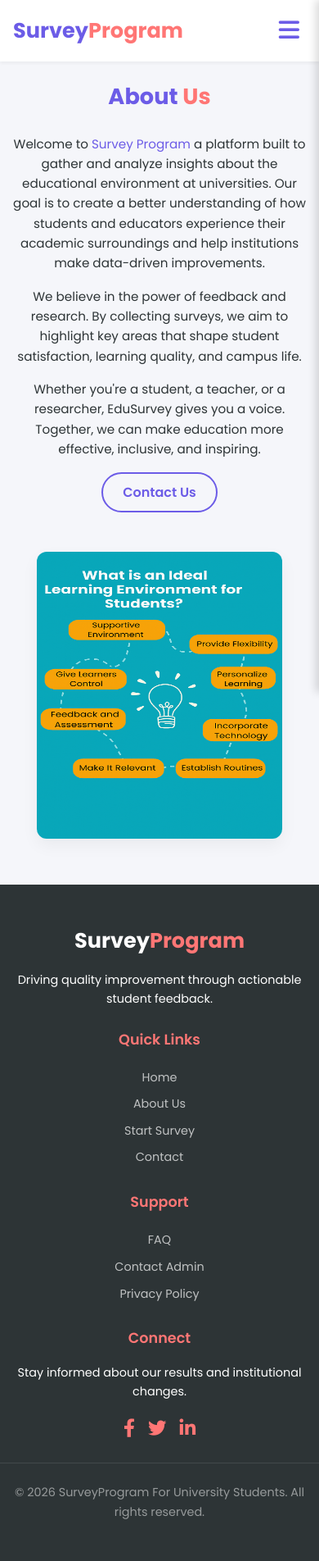
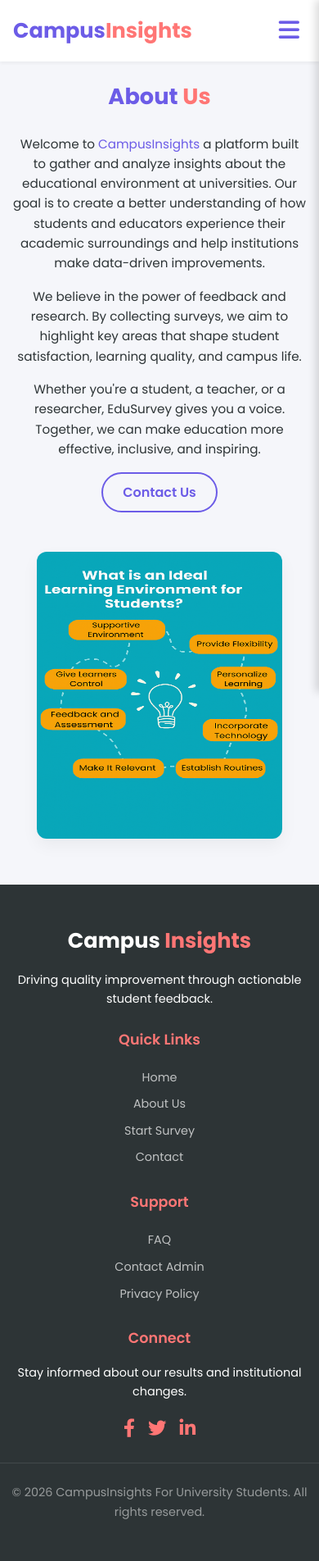
Before and after one commit to muhammadshaharyaraulakh/CampusInsights, a PHP site: page /pages/about.php in a window 390 px wide. Shown: the whole page at 82% size. Run offline with PHP 8.4, Linux system fonts and the light colour scheme.

Commit message:
Refactor footer and header to update branding from "Survey Program" to "CampusInsights"; clean up responsiveness CSS and remove unused session file.

```diff
--- a/Database/SurveyProgram.sql
+++ b/Database/SurveyProgram.sql
@@ -35,5 +35,3 @@ CREATE TABLE survey_progress (
     FOREIGN KEY (user_id) REFERENCES user(id) ON DELETE CASCADE,
     UNIQUE KEY (user_id, section_number)
 );
-DROP TABLE survey_progress;
-SELECT * FROM survey_progress;
--- a/assests/css/responsiveness.css
+++ b/assests/css/responsiveness.css
@@ -1,13 +1,11 @@
-/* ==================================== MEDIA QUERIES (RESPONSIVENESS) ==================================== */
 
-/* Tablet / Medium Screens (Max-width: 1199px) */
 @media (max-width: 1199px) {
     .hero h1 {
         font-size: 3.5rem;
     }
 }
 
-/* Tablet / Small Screens (Max-width: 991px) */
+
 @media (max-width: 991px) {
 
     .nav-links,
@@ -38,9 +36,7 @@
     }
 }
 
-/* Tablet to Mobile Transition (Max-width: 768px) */
 @media (max-width: 768px) {
-    /* Global Mobile Screen base adjustments (from 767px) */
     h1 {
         font-size: 2.2rem;
     }
@@ -75,13 +71,11 @@
         margin-right: 0;
     }
 
-    /* Activity Log */
     .log-header {
         flex-direction: column;
         gap: 0.3rem;
     }
 
-    /* Survey Forms (Student/Teacher) */
     .form-row {
         flex-direction: column;
         grid-template-columns: 1fr;
@@ -105,11 +99,9 @@
     }
 
     .success-content {
-        /* Merged from Teacher/Student survey styles */
         padding: 20px 30px;
     }
 
-    /* Contact Section */
     .section-header h2 {
         font-size: 2.2rem;
     }
@@ -127,7 +119,6 @@
         width: 100%;
     }
 
-    /* About Us */
     .about-container {
         text-align: center;
     }
@@ -148,7 +139,6 @@
         width: 470px;
     }
 
-    /* Privacy Policy */
     .privacy-policy {
         padding: var(--spacing-md);
         margin-top: var(--spacing-md);
@@ -168,7 +158,6 @@
     }
 }
 
-/* Small Mobile Devices (Max-width: 575px) */
 @media (max-width: 575px) {
     .container {
         padding: 0 var(--spacing-sm);
@@ -198,9 +187,7 @@
     }
 }
 
-/* Phone Screens (Max-width: 480px) */
 @media (max-width: 480px) {
-    /* Survey & Form Adjustments */
     .survey-section {
         padding: 1rem;
     }
@@ -223,7 +210,6 @@
         font-size: 1.4rem;
     }
 
-    /* Final Suggestions */
     .survey-page[data-step="6"] .navigation-buttons {
         flex-direction: column;
     }
@@ -237,7 +223,6 @@
         font-size: 0.95rem;
     }
 
-    /* Success Message */
     .success-content {
         padding: 5px 5px;
     }
@@ -246,7 +231,6 @@
         font-size: 0.5rem;
     }
 
-    /* About Us */
     .about-image {
         flex: 1 1 50px;
     }
@@ -264,7 +248,6 @@
         height: 350px;
     }
 
-    /* Privacy Policy */
     .privacy-policy {
         padding: var(--spacing-sm);
     }
@@ -294,7 +277,6 @@
 
 }
 
-/* Very Small Phones (Max-width: 400px) */
 @media(max-width: 400px) {
     .error-card h1 {
         font-size: 4rem;
@@ -305,9 +287,7 @@
     }
 }
 
-/* Smallest Screens (Max-width: 320px) */
 @media (max-width: 320px) {
-    /* Final Suggestions */
     .full-width-feedback textarea {
         min-height: 120px;
         font-size: 0.9rem;
@@ -322,7 +302,6 @@
         font-size: 0.85rem;
     }
 
-    /* About Us */
     .about-content h1 {
         font-size: 1.5rem;
     }
@@ -336,7 +315,6 @@
         height: 400px;
     }
 
-    /* Privacy Policy */
     .privacy-policy {
         padding: 1rem;
         border-radius: 8px;
@@ -360,49 +338,40 @@
         padding: 0.65rem 1rem;
     }
 }
-/* ==================================== ACTIVITY LOG RESPONSIVENESS ==================================== */
 
-/* Tablet & Smaller Screens (Max-width: 768px) */
 @media (max-width: 768px) {
-    /* Main container spacing */
     .container-activity {
         margin-top: var(--spacing-md);
         padding-left: var(--spacing-sm);
         padding-right: var(--spacing-sm);
     }
 
-    /* Log Card adjustments */
     .log-card {
         padding: 0.9rem;
     }
 
-    /* Header stacking */
     .log-header {
         flex-direction: column;
         align-items: flex-start;
-        gap: 0.4rem; /* Add space between type and date */
+        gap: 0.4rem;
         margin-bottom: 0.75rem;
     }
 
-    /* Ensure log type remains clear */
     .log-type {
         font-size: 0.9rem;
     }
 
-    /* Reduce font size for detailed info */
     .log-details {
         font-size: 0.85rem;
-        color: var(--color-text); /* Make the main details easier to read */
+        color: var(--color-text);
         margin-bottom: 0.5rem;
     }
 
-    /* Style for the 'Accessed via' details from PHP */
     .log-details i {
         color: var(--color-primary);
         margin-right: 5px;
     }
 
-    /* Raw Data Summary Toggle */
     .log-details details summary {
         font-size: 0.8rem;
         color: var(--color-gray);
@@ -413,7 +382,6 @@
     }
 }
 
-/* Small Mobile Devices (Max-width: 480px) */
 @media (max-width: 480px) {
     .container-activity h1 {
         font-size: 1.8rem;
@@ -433,7 +401,6 @@
         font-size: 0.9rem;
     }
 
-    /* Ensure the type badge still looks good */
     .log-type {
         padding: 0.15rem 0.4rem;
         font-size: 0.75rem;
--- a/includes/footer.php
+++ b/includes/footer.php
@@ -1,7 +1,8 @@
  <footer class="footer" id="contact">
      <div class="container footer-content">
          <div class="footer-col">
-             <a href="/index.php" class="logo">Survey<span>Program</span></a>
+             <a href="/index.php" class="logo">Campus
+<span>Insights</span></a>
              <p>Driving quality improvement through actionable student feedback.</p>
          </div>
 
@@ -35,7 +36,7 @@
          </div>
      </div>
      <div class="footer-bottom">
-         &copy; <span id="Year"></span> SurveyProgram For University Students. All rights reserved.
+         &copy; <span id="Year"></span> CampusInsights For University Students. All rights reserved.
      </div>
  </footer>
 
--- a/includes/header.php
+++ b/includes/header.php
@@ -7,7 +7,7 @@ require __DIR__ . "/../config/config.php";
 <head>
     <meta charset="UTF-8">
     <meta name="viewport" content="width=device-width, initial-scale=1.0">
-    <title>Survey Program</title>
+    <title>CampusInsights</title>
     <link rel="stylesheet" href="/assests/css/style.css">
     <link rel="stylesheet" href="/assests/css/responsiveness.css">
     <link href="https://fonts.googleapis.com/css2?family=Poppins:wght@300;400;600;700&display=swap" rel="stylesheet">
@@ -18,7 +18,7 @@ require __DIR__ . "/../config/config.php";
 
     <header class="navbar">
         <div class="container navbar-content">
-            <a href="/index.php" class="logo">Survey<span>Program</span></a>
+            <a href="/index.php" class="logo">Campus<span>Insights</span></a>
             <nav>
                 <ul class="nav-links">
                     <li class="nav-item"><a href="/index.php">Home</a></li>
--- a/pages/about.php
+++ b/pages/about.php
@@ -6,7 +6,7 @@ require __DIR__ . "/../includes/header.php";?>
       <div class="about-content">
         <h1>About <span class="text-danger">Us</span></h1>
         <p>
-          Welcome to <a href="/index.php">Survey Program</a> a platform built to gather and analyze insights about the educational environment at universities.
+          Welcome to <a href="/index.php">CampusInsights</a> a platform built to gather and analyze insights about the educational environment at universities.
           Our goal is to create a better understanding of how students and educators experience their academic surroundings and help institutions make data-driven improvements.
         </p>
         <p>
```
Also changed, not shown: function/function.php (+3 -17 lines), pages/contact.php (+6 -7 lines), SurveyProgram.session.sql (deleted).
